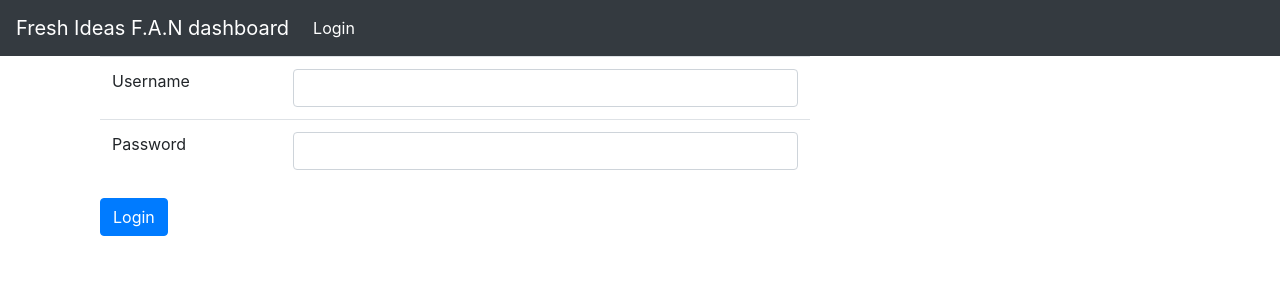
After one commit to natedawg93/FAN-dashboard-V1, a Django app: template dashboard/templates/dashboard/login.html in a window 1280 px wide. The commit adds this page. Shown: the top 300 px of the page. Run offline with Django 3.2, Linux system fonts and the light colour scheme; the template is opened without the code that fills it, so the values that code supplies are empty; some libraries are stand-ins or nearby versions.

Commit message:
Added user authentication. User based filtering of buttons

```diff
--- a/dashboard/admin.py
+++ b/dashboard/admin.py
@@ -3,7 +3,10 @@ from django.contrib import admin
 from .models import Campus, Location, Button
 
 class ButtonAdmin(admin.ModelAdmin):
-    list_display = ('name','button_id')
+    list_display = ('name','campus','button_id')
+
+    def campus(self,obj):
+        return obj.location.campus
 
 admin.site.register(Campus)
 admin.site.register(Location)
--- /dev/null
+++ b/dashboard/migrations/__init__.py
@@ -0,0 +1 @@
+from .models import Button
--- a/dashboard/templates/dashboard/base.html
+++ b/dashboard/templates/dashboard/base.html
@@ -18,10 +18,23 @@
 
       <div class="collapse navbar-collapse" id="navbarSupportedContent">
         <ul class="navbar-nav mr-auto">
-          <li class="nav-item active">
-            <a class="nav-link" href="{% url 'home' %}">Home <span class="sr-only">(current)</span></a>
-          </li>
+          {% if not user.is_authenticated %}
+            <li class="nav-item active"><a class="nav-link" href="{% url 'login' %}">Login</a></li>
+          {% endif %}
+        </ul>
       </div>
+
+      <div class="navbar-collapse collapse w-100 order-3 dual-collapse2">
+        <ul class="navbar-nav ml-auto">
+          {% if user.is_authenticated %}
+            <li class="nav-item active">
+              <a class="nav-link" href="{% url 'home' %}">Home <span class="sr-only">(current)</span></a>
+            </li>
+            <li class="nav-item active mr-auto"><a class="nav-link mr-auto" href="{% url 'logout' %}">Logout</a></li>
+            <li class="navbar-text mr-auto">{{user}}</li>
+          {% endif %}
+        </ul>
+    </div>
     </nav>
 
   {% block main %}
--- /dev/null
+++ b/dashboard/templates/dashboard/login.html
@@ -0,0 +1,34 @@
+{% extends 'dashboard/base.html' %}
+{% block title %}Login{% endblock %}
+
+{% block main %}
+<div id="content-container" class="container p-none">
+    <div class="lgn-container col-lg-8">
+        <form id="login-form" method="post">
+            {% csrf_token %}
+            <table class="table">
+                <tr>
+                    <td><label for="id_username">Username</label></td>
+                    <td><input id="id_username" name="username"
+                               type="text" class="form-control"></td>
+                </tr>
+                <tr>
+                    <td><label for="id_password">Password</label></td>
+                    <td><input id="id_password" name="password"
+                               type="password" class="form-control"></td>
+                </tr>
+            </table>
+            {% if form.errors %}
+                <p class=" label label-danger">
+                    Your username and password didn't match.
+                    Please try again.
+                </p>
+            {% endif %}
+
+            <input type="submit" value="Login"
+                   class="btn btn-primary pull-right" />
+            <input type="hidden" name="next" value="{{ next }}" />
+        </form>
+    </div>
+</div>
+{% endblock %}
--- a/dashboard/templates/dashboard/main.html
+++ b/dashboard/templates/dashboard/main.html
@@ -11,6 +11,7 @@
 {% endblock %}
 
 {% block extrajs %}
+{% if user.is_authenticated %}
 <script  src="{% static 'js/dashboard.js' %}"></script>
 <script>
     var ws_scheme = window.location.protocol == "https:" ? "wss" : "ws";
@@ -26,4 +27,8 @@
             window.location.reload();
         };
 </script>
+{% else %}
+  <p>You are not logged in</p>
+  <a href="{% url 'login' %}">login</a>
+{% endif %}
 {% endblock %}
--- a/dashboard/urls.py
+++ b/dashboard/urls.py
@@ -1,6 +1,8 @@
 from django.urls import path, include
 from django.views.generic.base import TemplateView
 from django.conf import settings
+from django.contrib.auth import views as auth_views
+
 from rest_framework import routers
 
 from dashboard import views
@@ -12,6 +14,8 @@ from dashboard import views
 
 urlpatterns = [
     path('', views.home, name='home'),
+    path('login/', auth_views.LoginView.as_view(template_name='dashboard/login.html'), name='login'),
+    path('logout/', auth_views.LogoutView.as_view(template_name='dashboard/logout.html'), name='logout'),
     path('api/campus/', views.CampusAPIView.as_view(),name='api-campus'),
     path('api/location/', views.LocationAPIView.as_view(),name='api-location'),
     path('api/button/', views.ButtonAPIView.as_view(),name='api-button'),
--- a/fan_dashboard/settings.py
+++ b/fan_dashboard/settings.py
@@ -43,6 +43,7 @@ INSTALLED_APPS = [
     'channels',
     'rest_framework',
     'rest_framework_api_key',
+    'crispy_forms',
 
     'ajax_demo',
     'dashboard'
@@ -168,5 +169,7 @@ STATIC_URL = '/static/'
 # STATICFILES_DIRS = (
 #     os.path.join(BASE_DIR, 'static'),
 # )
+LOGIN_REDIRECT_URL = '/'
+LOGOUT_REDIRECT_URL = '/login'
 
 django_heroku.settings(locals())
```
Also changed, not shown: dashboard/models.py (+7 -4 lines), dashboard/static/js/dashboard.js (+0 -8 lines), dashboard/templates/dashboard/logout.html (added, +10 -0 lines), dashboard/views.py (+9 -4 lines), dashboard/migrations/0001_initial.py (added).
